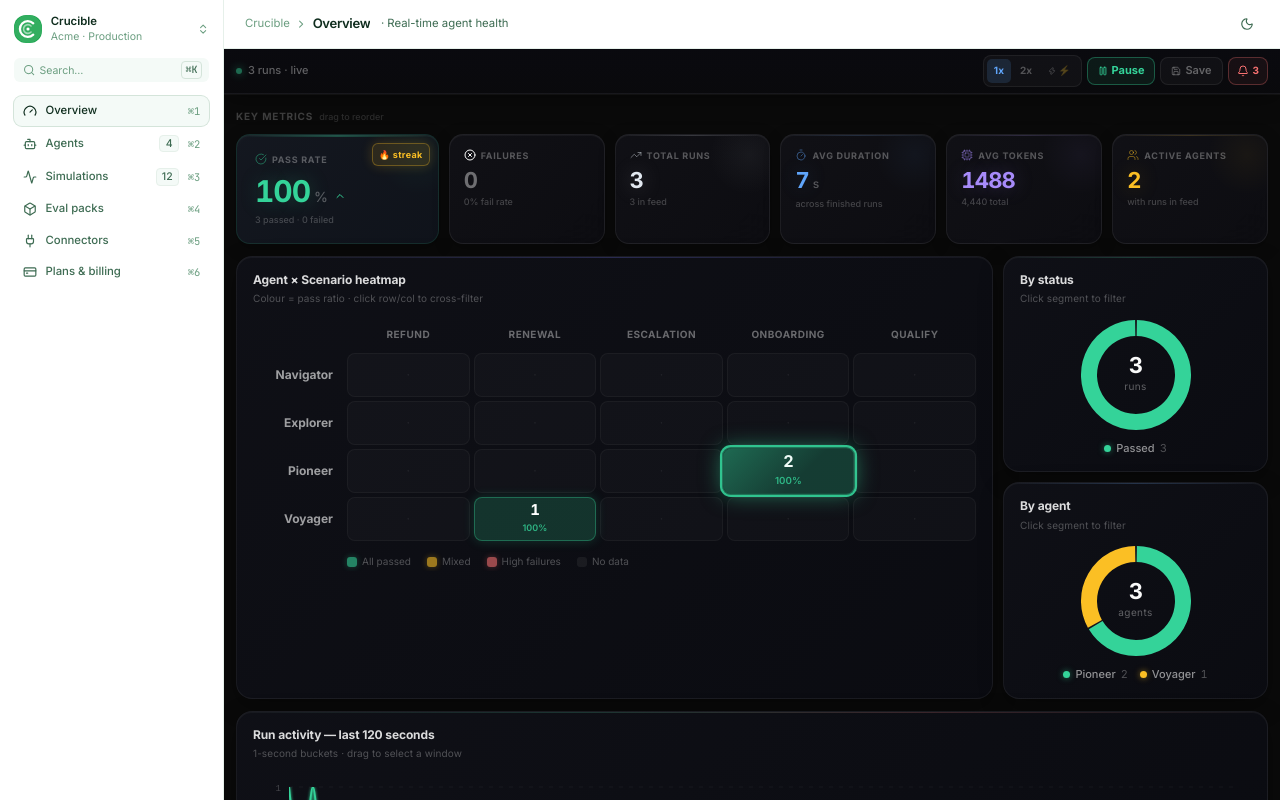
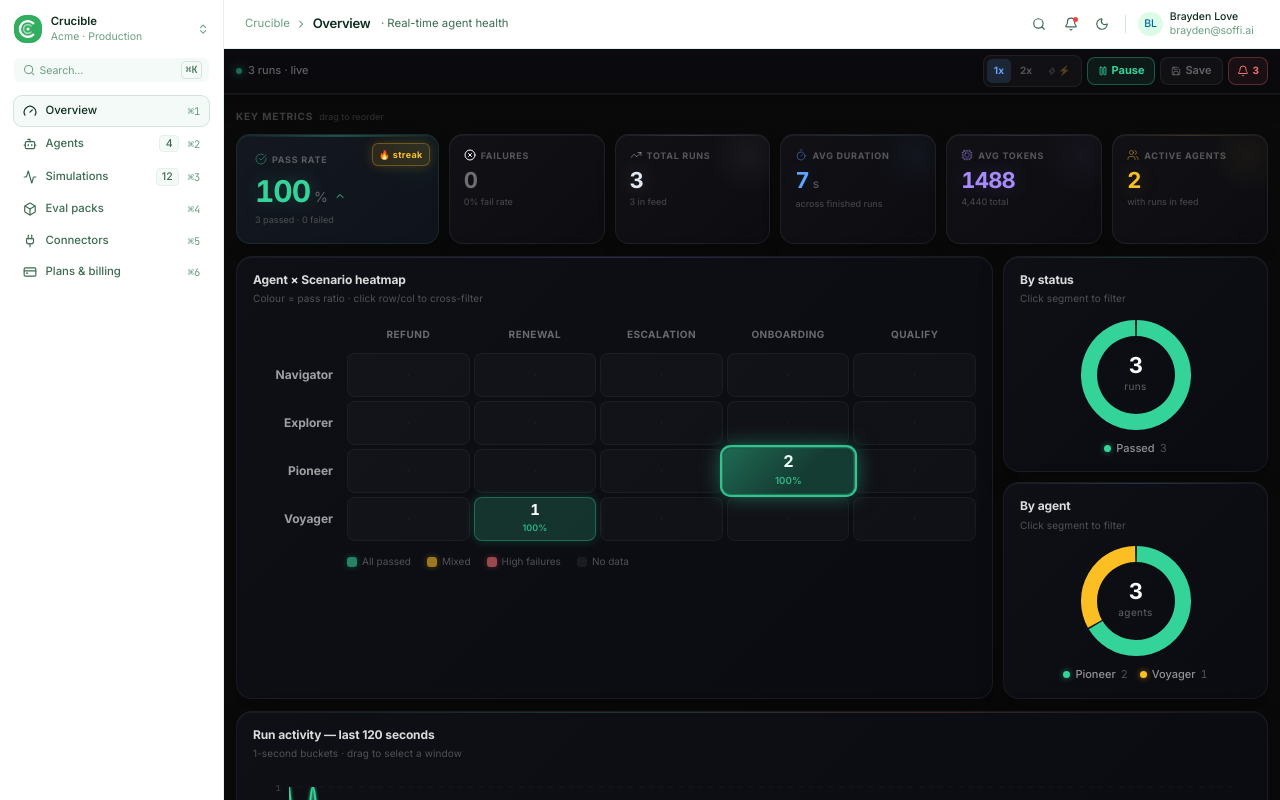
Before and after one commit to Soffi-Originals/crucible-demo, a React (Vite) app: page / in a window 1280 px wide. Shown: the top 800 px of the page. Built offline with nearby package versions, Linux system fonts and the light colour scheme.

Commit message:
AI: Update src/components/views/Header.tsx

```diff
--- a/src/components/views/Header.tsx
+++ b/src/components/views/Header.tsx
@@ -1,9 +1,10 @@
-import { ChevronRight, Menu, Moon, Plus, Sun } from 'lucide-react'
+import { Bell, ChevronRight, Menu, Moon, Plus, Search, Sun } from 'lucide-react'
 import { Heading } from '@/components/ui/Heading'
 import { Text } from '@/components/ui/Text'
 import { Badge } from '@/components/ui/Badge'
 import { Button } from '@/components/ui/Button'
 import { IconButton } from '@/components/ui/IconButton'
+import { Avatar } from '@/components/ui/Avatar'
 import type { Theme } from '@/lib/theme'
 
 export interface HeaderProps {
@@ -29,6 +30,7 @@ export function Header({
 }: HeaderProps) {
   return (
     <div className="flex w-full items-center gap-2 sm:gap-4">
+      {/* Mobile menu button */}
       {onMenuClick ? (
         <IconButton
           variant="ghost"
@@ -41,13 +43,10 @@ export function Header({
         </IconButton>
       ) : null}
 
+      {/* Breadcrumb */}
       <div className="flex min-w-0 flex-1 items-center gap-3">
         <div className="flex min-w-0 items-center gap-1.5">
-          <Text
-            size="sm"
-            tone="subtle"
-            className="hidden truncate sm:inline"
-          >
+          <Text size="sm" tone="subtle" className="hidden truncate sm:inline">
             {workspace}
           </Text>
           <ChevronRight className="hidden h-3.5 w-3.5 shrink-0 text-(--color-fg-subtle) sm:inline" />
@@ -72,7 +71,32 @@ export function Header({
         ) : null}
       </div>
 
-      <div className="flex shrink-0 items-center gap-2">
+      {/* Right side actions */}
+      <div className="flex shrink-0 items-center gap-1.5 sm:gap-2">
+
+        {/* Search — icon-only on mobile */}
+        <IconButton
+          variant="ghost"
+          size="sm"
+          aria-label="Search"
+          className="hidden sm:inline-flex"
+        >
+          <Search className="h-4 w-4" />
+        </IconButton>
+
+        {/* Bell notification */}
+        <IconButton
+          variant="ghost"
+          size="sm"
+          aria-label="Notifications"
+          className="relative"
+        >
+          <Bell className="h-4 w-4" />
+          {/* Unread dot */}
+          <span className="absolute right-1.5 top-1.5 h-1.5 w-1.5 rounded-full bg-(--color-danger)" />
+        </IconButton>
+
+        {/* Theme toggle */}
         <IconButton
           variant="ghost"
           size="sm"
@@ -85,6 +109,8 @@ export function Header({
             <Moon className="h-4 w-4" />
           )}
         </IconButton>
+
+        {/* Primary action */}
         {primaryAction ? (
           <>
             <IconButton
@@ -107,6 +133,20 @@ export function Header({
             </Button>
           </>
         ) : null}
+
+        {/* Divider + user avatar — like the reference */}
+        <div className="ml-1 hidden h-5 w-px bg-(--color-border) sm:block" />
+        <button
+          type="button"
+          className="hidden sm:flex items-center gap-2 rounded-(--radius-md) px-1.5 py-1 transition-colors hover:bg-(--color-surface-subtle)"
+          aria-label="User profile"
+        >
+          <Avatar variant="accent" shape="circle" size="sm" initials="BL" />
+          <div className="hidden flex-col text-left lg:flex">
+            <Text size="xs" weight="medium">Brayden Love</Text>
+            <Text size="xs" tone="subtle">brayden@soffi.ai</Text>
+          </div>
+        </button>
       </div>
     </div>
   )
```
